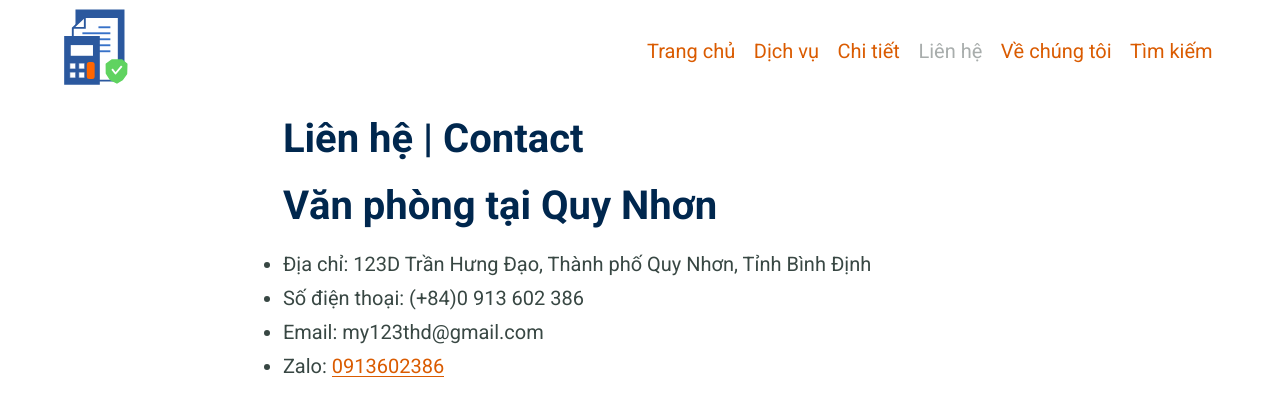
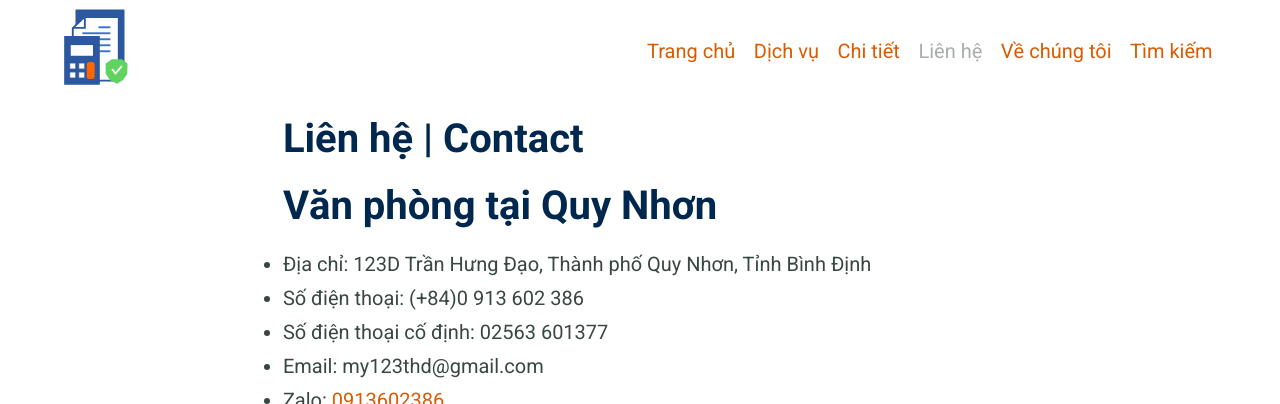
Before and after one commit to mynguyenketoan/mynguyenketoan, a Jekyll site: the page built from contact.md, in a window 1280 px wide and 900 px high, cut to the strip 0-404 px from the top of the window. Built offline with Jekyll 4.4.1, drawn with Linux system fonts in a browser that asks for light colours.

Commit message:
feat: Add phone number

```diff
--- a/contact.md
+++ b/contact.md
@@ -9,6 +9,7 @@ aside: false
 
 * Địa chỉ: 123D Trần Hưng Đạo, Thành phố Quy Nhơn, Tỉnh Bình Định
 * Số điện thoại: (+84)0 913 602 386
+* Số điện thoại cố định: 02563 601377
 * Email: my123thd@gmail.com
 * Zalo: [0913602386](https://chat.zalo.me/?phone=0913602386)
 
```
